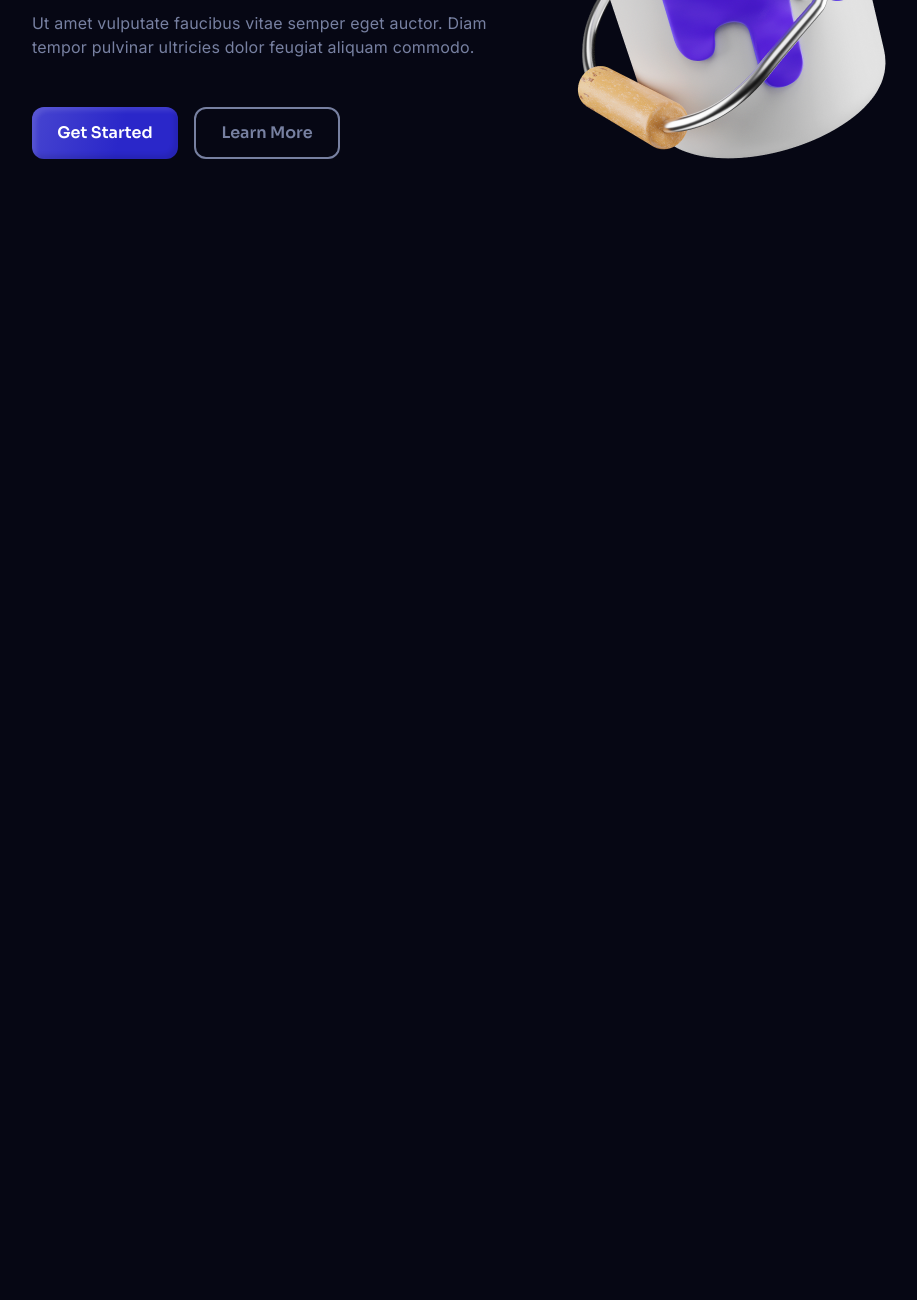
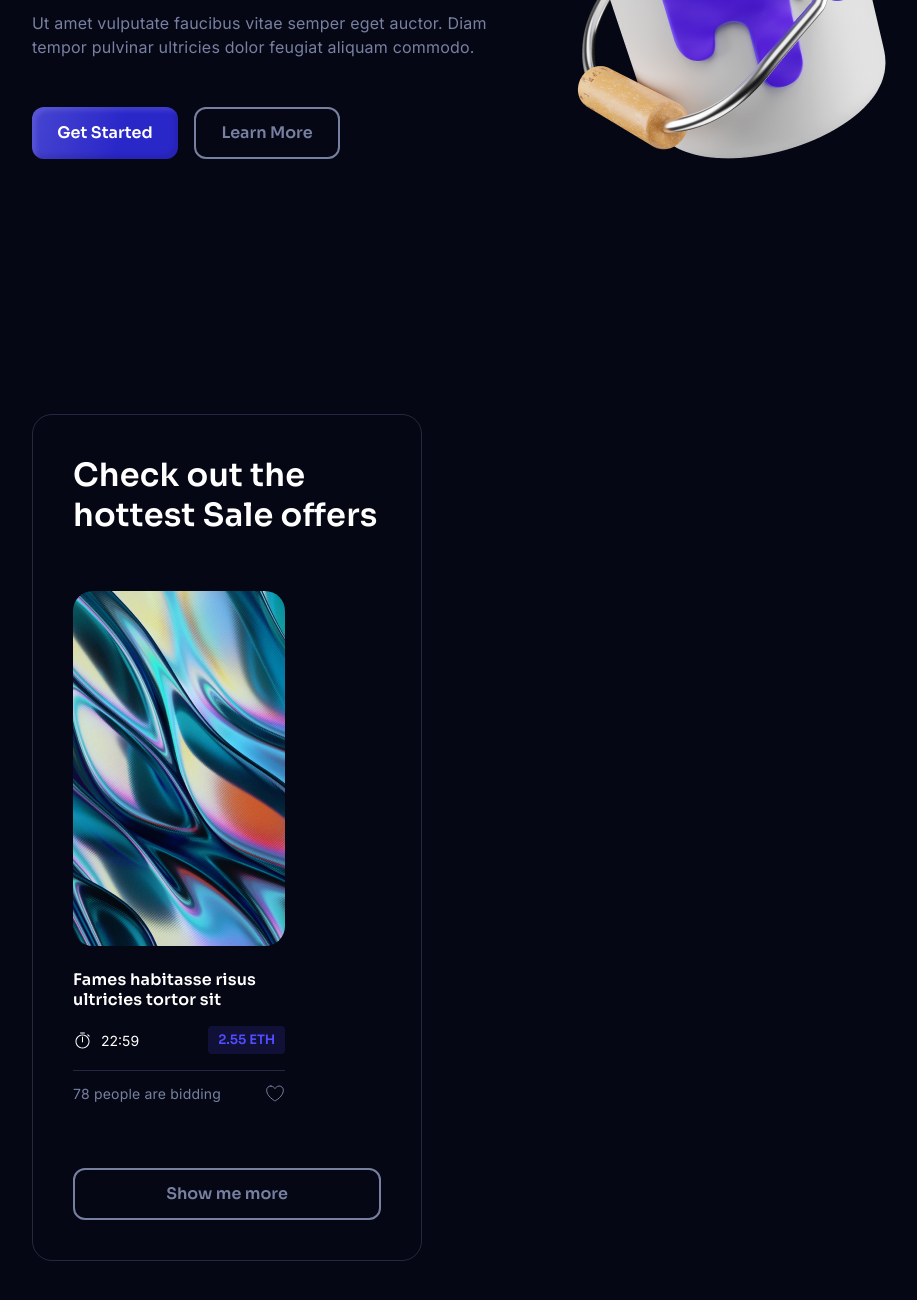
Before and after one commit to nas8/NFT_market, a website: page src/index.html in a window 1280 px wide. Shown: the part 2206-3506 px from the top of the page, without its empty margins (23-940 px from the left). Before the commit the page ends 2470 px from the top, so only its background shows below. Drawn offline with nearby package versions, Linux system fonts and the light colour scheme; files that its build step writes are made by us from their sources.

Commit message:
Working on triple block

```diff
--- a/src/assets/scss/blocks/buttons.scss
+++ b/src/assets/scss/blocks/buttons.scss
@@ -34,6 +34,7 @@
     transition: all 0.1s linear;
 }
 
+
 .btn_transparent:hover{
     color: $white;
     border: $white 2px solid;
@@ -41,6 +42,10 @@
 
 .btn_size_s {
     width: 117px;
+}
+
+.btn_size_l {
+    width: 100%;
 }
 
 .two-btns {
--- a/src/assets/scss/blocks/nft-card.scss
+++ b/src/assets/scss/blocks/nft-card.scss
@@ -25,18 +25,17 @@
     border-radius: 4px;
     border: none;
 
-    line-height: 20px;
     font-weight: 600;
     color: #514CFF;
-
-    text-decoration: none;
-
-    transition: all 0.1s linear;
 }
 
-.nft-card__price:hover {
-    border: 1px solid #fcfcfc;
-    color: #4cedff;
+.nft-card__price_size_s {
+    width: 120px;
+    height: 28px;
+
+    font-size: 13px;
+    line-height: 16px;
+
 }
 
 .nft-card__time {
@@ -77,7 +76,7 @@
         align-items: center;
     }
 
-    .nft-card__text, .nft-card__likes-value {
+    .nft-card__likes-value {
         font-family: $fontInter;
         font-style: normal;
         font-weight: 400;
@@ -91,3 +90,13 @@
         margin-right: 8px;
     }
 }
+
+.nft-card__text {
+    font-family: $fontInter;
+    font-style: normal;
+    font-weight: 400;
+    font-size: 14px;
+    line-height: 150%;
+    letter-spacing: 0.2px;
+    color: $grey;
+}
--- /dev/null
+++ b/src/assets/scss/blocks/triple.scss
@@ -0,0 +1,81 @@
+.triple__inner {
+    display: flex;
+    width: 100%;
+    height: auto;
+
+    padding: 150px 0;
+}
+
+.triple__item {
+    width: 33.3333%;
+
+    border: 1px solid #262840;
+    border-radius: 20px;
+
+    padding: 40px;
+}
+
+.triple__title {
+    font-family: $fontSora;
+    font-style: normal;
+    font-weight: 600;
+    font-size: 32px;
+    line-height: 40px;
+    letter-spacing: 0.2px;
+
+    margin-bottom: 56px;
+}
+
+.triple__content {
+    display: flex;
+    width: 100%;
+}
+
+.triple__elem {
+    max-width: 212px;
+    height: auto;
+}
+
+.triple__nft-title {
+
+    font-weight: 600;
+    font-size: 16px;
+    line-height: 20px;
+    letter-spacing: 0.2px;
+}
+
+.triple__nft-data {
+    display: flex;
+    justify-content: space-between;
+    align-items: center;
+
+    padding: 16px 0;
+    border-bottom: 1px solid #262840;
+
+    margin-bottom: 12px;
+
+    .triple__nft-time {
+        padding: 0;
+        margin: 0;
+        border: 0;
+    }
+
+    .triple__nft-price {
+        width: 79px;
+        height: 29px;
+
+        font-family: $fontSora;
+        font-size: 13px;
+        line-height: 16px;
+
+        padding: 6px 10px;
+
+    }
+}
+
+.triple__nft-bidding {
+    display: flex;
+    justify-content: space-between;
+
+    margin-bottom: 64px;
+}
--- a/src/assets/scss/style.scss
+++ b/src/assets/scss/style.scss
@@ -32,4 +32,6 @@ body {
 @import "blocks/latest-auct.scss";
 @import "blocks/nft-card.scss";
 @import "blocks/get-started.scss";
+@import "blocks/triple.scss";
+
 @import "media";
--- a/src/index.html
+++ b/src/index.html
@@ -117,7 +117,7 @@ title: NFT Market
 
                     <div class="latest-auct__info">
                         <div class="nft-card__title">Vulputate felis purus viverra morbi facilisi eget</div>
-                        <a class="nft-card__price" href="#">3.19 ETH</a>
+                        <div class="nft-card__price" href="#">3.19 ETH</div>
                     </div>
 
                     <div class="nft-card__time">
@@ -149,7 +149,7 @@ title: NFT Market
 
                     <div class="latest-auct__info">
                         <div class="nft-card__title">Dui accumsan leo vestibulum ornare euassas</div>
-                        <a class="nft-card__price" href="#">11.1 ETH</a>
+                        <div class="nft-card__price" href="#">11.1 ETH</div>
                     </div>
 
                     <div class="nft-card__time">
@@ -181,7 +181,7 @@ title: NFT Market
 
                     <div class="latest-auct__info">
                         <div class="nft-card__title">Senectus adipiscing nascetur accumsan etiam</div>
-                        <a class="nft-card__price" href="#">7.54 ETH</a>
+                        <div class="nft-card__price" href="#">7.54 ETH</div>
                     </div>
 
                     <div class="nft-card__time">
@@ -236,3 +236,46 @@ title: NFT Market
         </div>
     </div>
 </div>
+
+<!-- Triple block -->
+<div class="triple">
+    <div class="container">
+        <div class="triple__inner">
+
+            <div class="triple__item">
+
+                <h2 class="triple__title">Check out the hottest Sale offers</h2>
+
+                <div class="triple__content">
+                    <div class="triple__elem">
+                        <div class="triple__elem__img">
+                            <img class="nft-card__image" src="assets/images/triple/item-img-1.jpg" alt="img">
+
+                            <h2 class="triple__nft-title">Fames habitasse risus ultricies tortor sit</h2>
+
+                            <div class="triple__nft-data">
+
+                                <div class="triple__nft-time nft-card__time">
+                                    <img class="nft-card__time-icon" src="assets/images/nft_cart/timer-icon.svg" alt="">
+                                    <div class="nft-card__time-value">22:59</div>
+                                </div>
+                                <div class="nft-card__price nft-card__price_size_s"><p>2.55 ETH</p></div>
+
+                            </div>
+
+                            <div class="triple__nft-bidding">
+                                <div class="nft-card__text">78 people are bidding</div>
+
+                                <a href="#"><img class="nft-card__heart-icon" src="assets/images/nft_cart/heart-icon.svg" alt=""></img></a>
+                            </div>
+                        </div>
+                    </div>
+                </div>
+
+                <a class="btn btn_transparent btn_size_l" href="#">Show me more</a>
+
+            </div>
+
+        </div>
+    </div>
+</div>
```
Also changed, not shown: dist/assets/css/style.min.css, dist/assets/css/triple.min.css (added), dist/assets/images/triple/item-img-1.jpg (added), dist/index.html, src/assets/images/triple/item-img-1.jpg (added).
